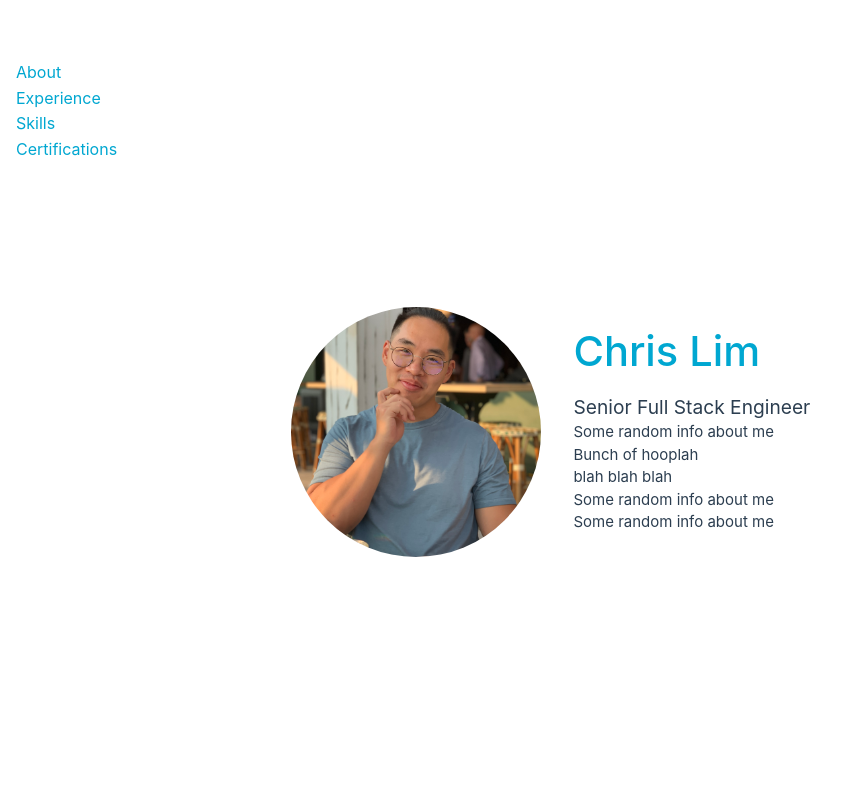
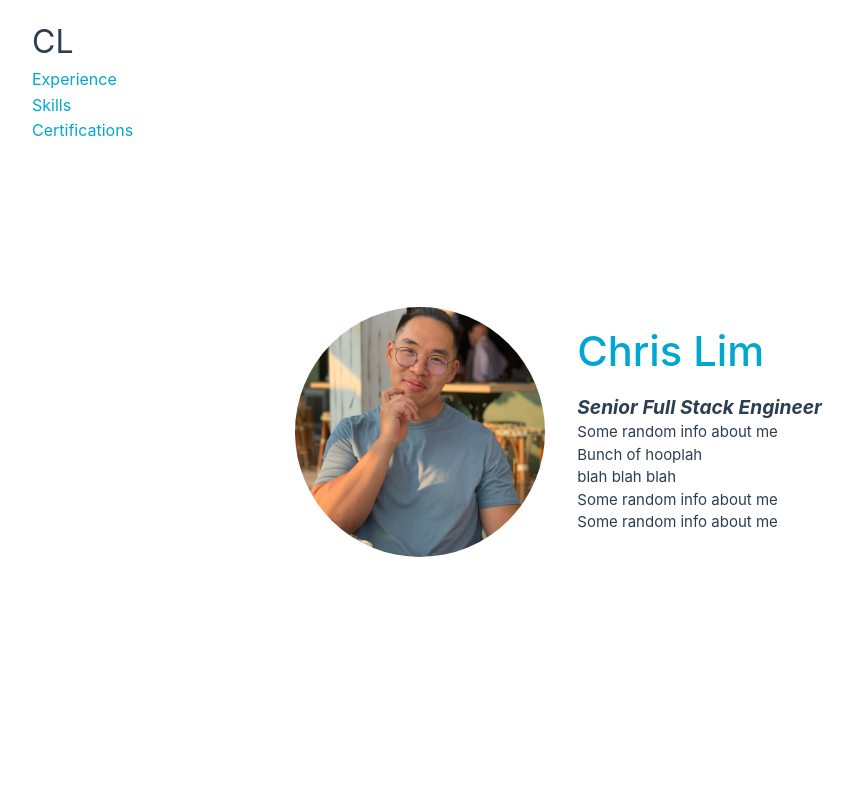
Before and after one commit to chrisdlim/portfolio, a Vue app: page / in a window 1280 px wide. Shown: the top 800 px of the page, without its empty margins (0-868 px from the left). Built offline with nearby package versions, Linux system fonts and the light colour scheme.

Commit message:
Removed about from side nav

```diff
--- a/src/components/about-me.vue
+++ b/src/components/about-me.vue
@@ -48,6 +48,8 @@ h1 {
 
 h3 {
   font-size: 1.2rem;
+  font-style: italic;
+  font-weight: bold;
 }
 
 @media (min-width: 1024px) {
--- a/src/components/side-nav.vue
+++ b/src/components/side-nav.vue
@@ -1,9 +1,5 @@
 <script setup lang="ts">
 const navItems = [
-  {
-    label: "About",
-    id: "about",
-  },
   {
     label: "Experience",
     id: "experience",
@@ -20,6 +16,9 @@ const navItems = [
 </script>
 <template>
   <div class="nav">
+    <a href="#about" class="cl-nav">
+      <h1>CL</h1>
+    </a>
     <a v-for="navItem in navItems" :key="navItem.id" :href="'#' + navItem.id">
       {{ navItem.label }}
     </a>
@@ -27,6 +26,10 @@ const navItems = [
 </template>
 
 <style scoped>
+.cl-nav {
+  color: var(--color-text);
+}
+
 .nav {
   height: 100%;
   position: fixed;
@@ -34,12 +37,13 @@ const navItems = [
   top: 0;
   left: 1rem;
   overflow-x: hidden;
-  padding-top: 60px;
+  padding-top: 1rem;
 }
 
 .nav a {
   font-size: 1rem;
   display: block;
+  padding: 0rem 1rem;
 }
 
 /* nav a.router-link-exact-active {
```
